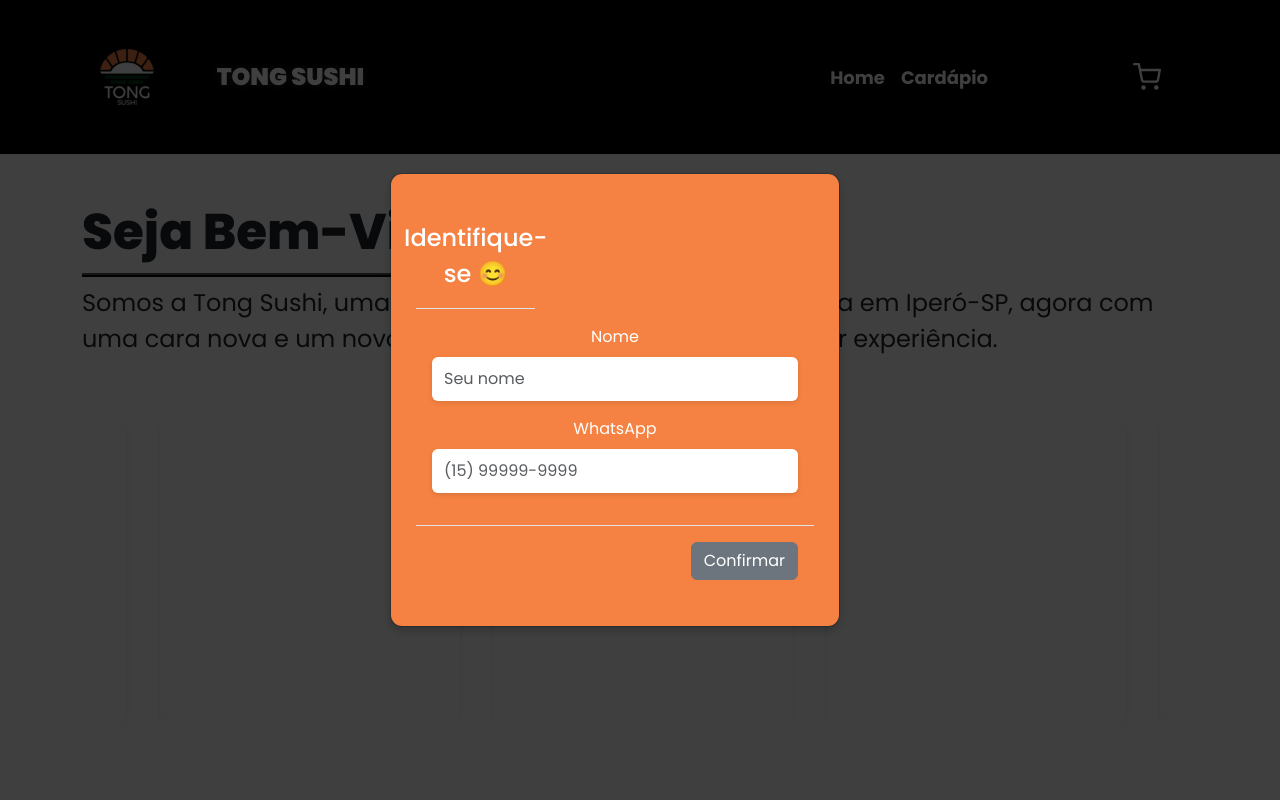
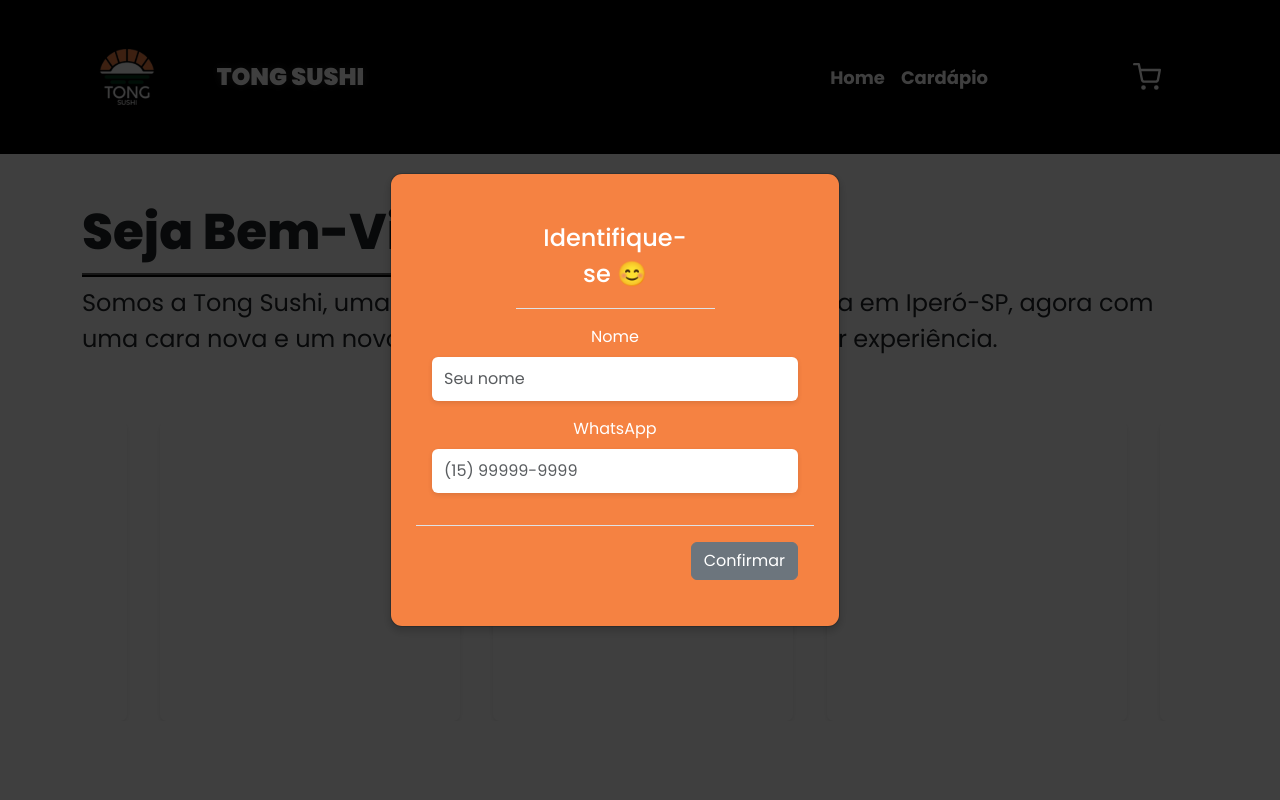
Before and after one commit to eidicaro/tcc, a React (Create React App) app in the folder tong-tcc/: page / in a window 1280 px wide. Shown: the top 800 px of the page. Built offline with nearby package versions, Linux system fonts and the light colour scheme; no server answers.

Commit message:
mais um dia

```diff
--- a/tong-tcc/src/paginas/adminPedidos.jsx
+++ b/tong-tcc/src/paginas/adminPedidos.jsx
@@ -116,7 +116,7 @@
 Observação: (${pedido.observacao || "Nenhuma"})
 
 💳 ${pedido.forma_pagamento}
-🛵 Delivery (taxa de: R$ ${pedido.taxa_entrega ?? "0,00"})
+🛵 Delivery (taxa de: R$ 3,00)
 🏠 ${pedido.endereco}
 (Estimativa: entre 40~90 minutos)
 
--- a/tong-tcc/src/paginas/modais/clienteModal.js
+++ b/tong-tcc/src/paginas/modais/clienteModal.js
@@ -2,6 +2,7 @@
 import axios from "axios";
 import { Modal, Button, Form } from "react-bootstrap";
 import './../../styles/home.css'
+import { auto } from "@popperjs/core";
 
 const ClienteModal = ({ onConfirm }) => {
   const [show, setShow] = useState(false);
--- a/tong-tcc/src/paginas/modais/pagamento.js
+++ b/tong-tcc/src/paginas/modais/pagamento.js
@@ -3,7 +3,7 @@
 import axios from "axios";
 
 const PaymentPage = ({ subtotal, onClose, carrinho }) => {
-  const [deliveryFee] = useState(2);
+  const [deliveryFee] = useState(3);
   const [paymentMethod, setPaymentMethod] = useState("");
   const [address, setAddress] = useState("");
   const [needChange, setNeedChange] = useState("");
@@ -109,7 +109,7 @@
         </Header>
 
         <Content>
-          <SmallNote>Hoje: 40 - 60 min</SmallNote>
+          <SmallNote>Hoje: 40 - 90 min</SmallNote>
 
           {/* 🟢 Checkbox de Pedido Local */}
           <Option>
--- a/tong-tcc/src/styles/home.css
+++ b/tong-tcc/src/styles/home.css
@@ -98,3 +98,12 @@
 .modal {
   z-index: 1050 !important;
 }
+
+
+/* bgl de numero */
+.modal-header{
+  justify-content: center;
+  align-items: center;
+  margin: auto;
+  width: 50%;
+}
```
